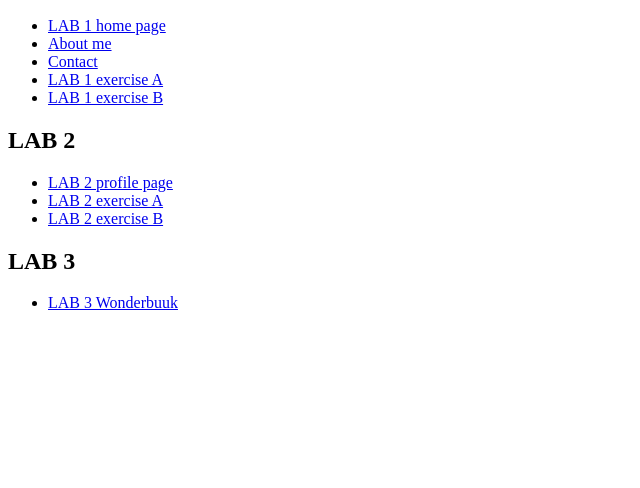
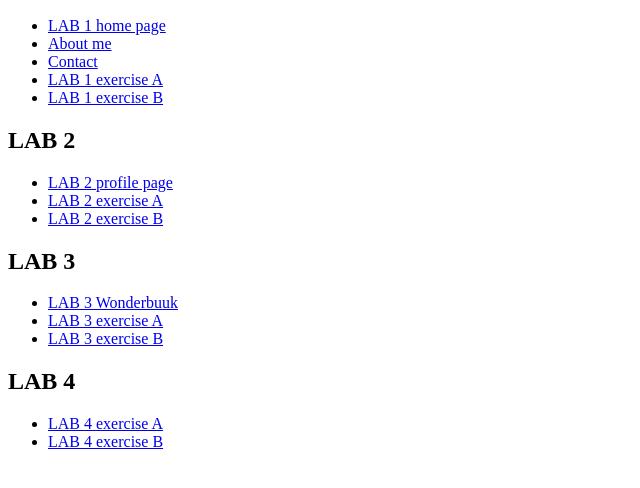
Before and after one commit to irfanangahh/S80985_CSF3133_K2, a plain HTML site: page index.html in a window 1280 px wide. Shown: the part 110-598 px from the top of the page, without its empty margins (0-640 px from the left). Drawn offline with Linux system fonts and the light colour scheme.

Commit message:
Update index.html

```diff
--- a/index.html
+++ b/index.html
@@ -27,6 +27,14 @@
     <h2>LAB 3</h2>
     <ul>
         <li><a href="LAB3/lab3Wonderbuuk.html">LAB 3 Wonderbuuk</a></li>
+        <li><a href="LAB3/lab3_ExerA.html">LAB 3 exercise A</a></li>
+        <li><a href="LAB3/lab3_ExerB.html">LAB 3 exercise B</a></li>
+    </ul>
+
+    <h2>LAB 4</h2>
+    <ul>
+        <li><a href="LAB4/lab4_ExerA.html">LAB 4 exercise A</a></li>
+        <li><a href="LAB4/lab4_ExerB.html">LAB 4 exercise B</a></li>
     </ul>
 </body>
 </html>
```
